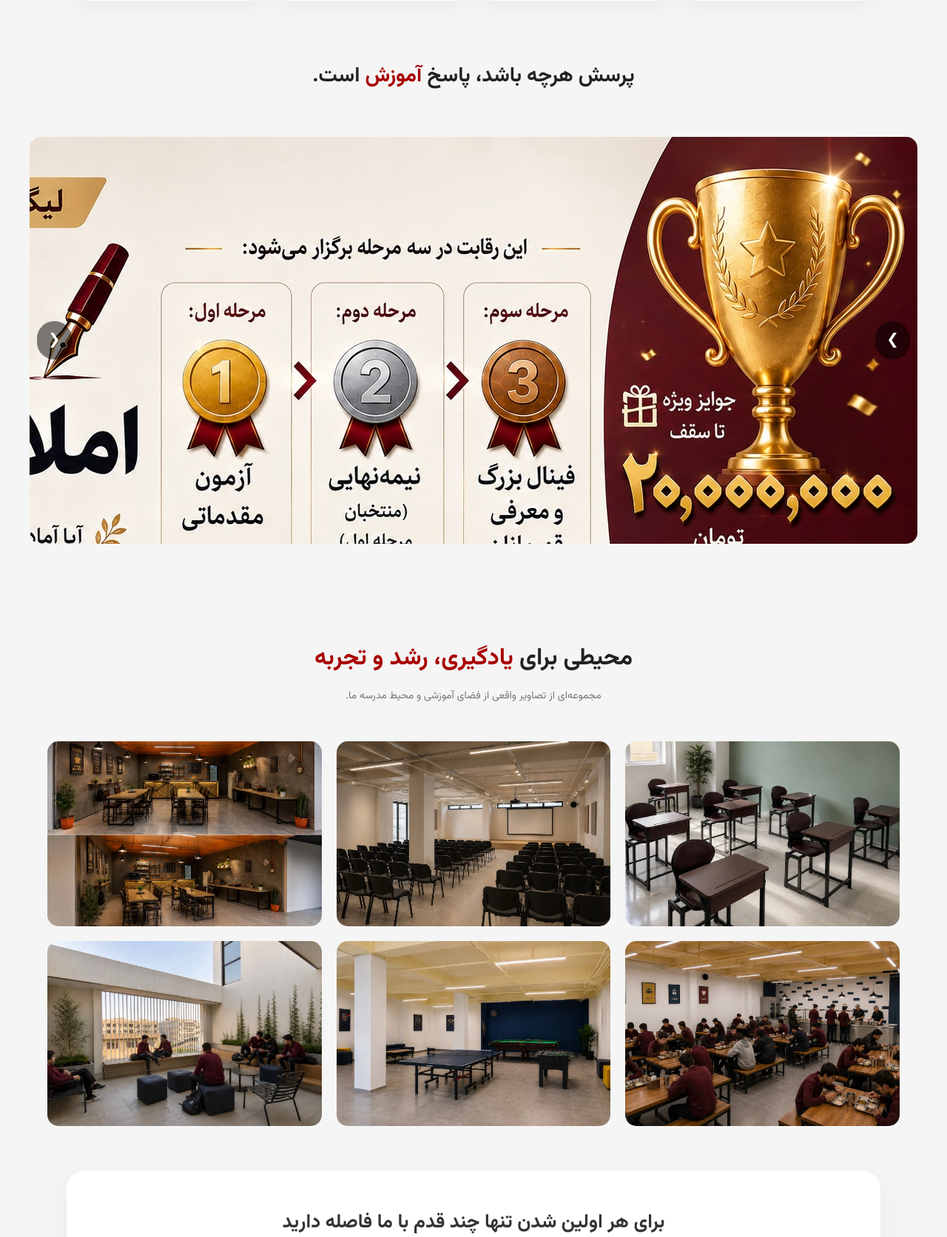
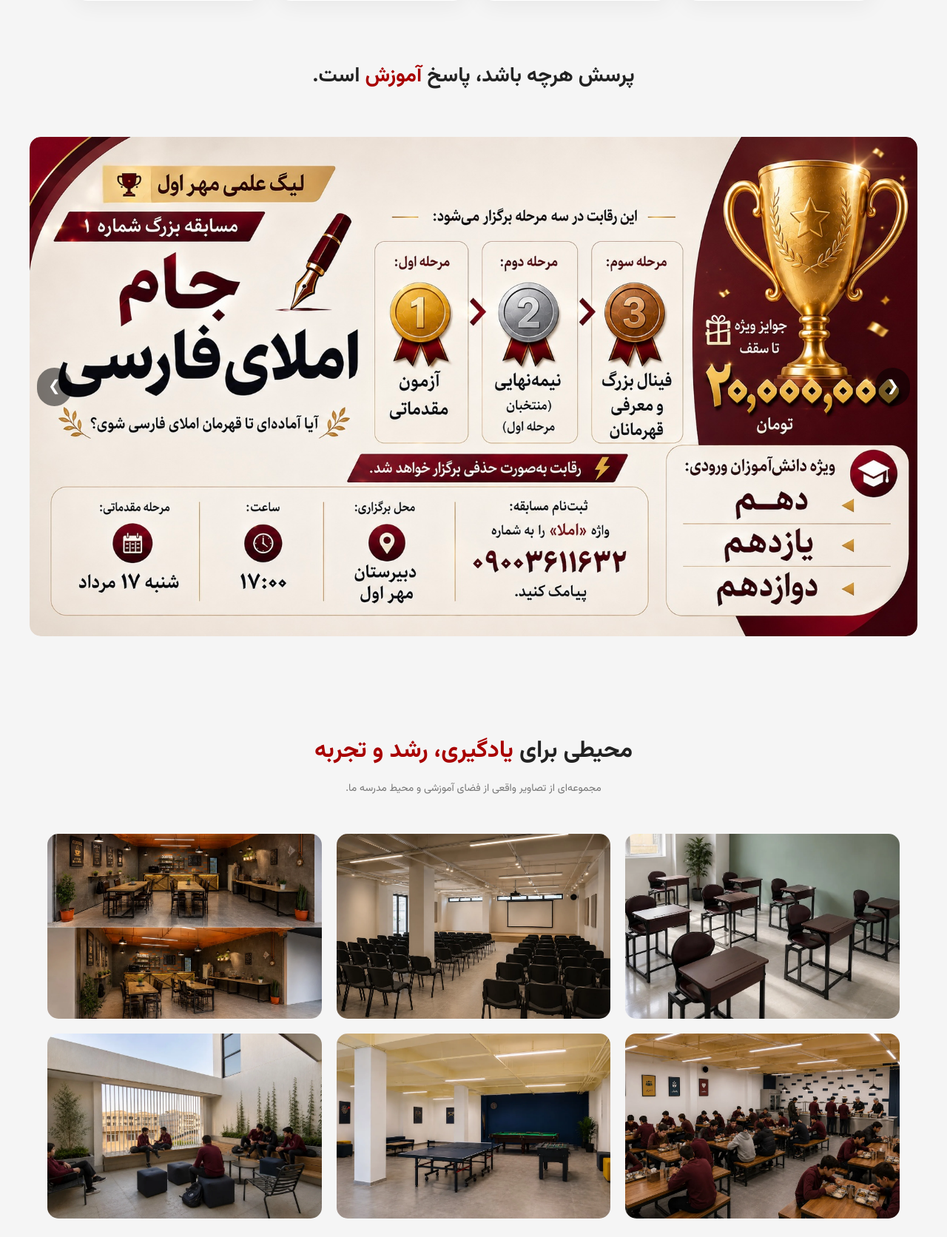
Before and after one commit to AmirrrrMH/MehrAval_Website, a Django app: page / in a window 1280 px wide. Shown: the part 1535-3207 px from the top of the page at 74% size. Run offline with Django 5.2, Linux system fonts and the light colour scheme; some web fonts are replaced.

Commit message:
add banner to site

```diff
--- a/static/website/css/style.css
+++ b/static/website/css/style.css
@@ -548,7 +548,7 @@ body {
     position: relative;
     width: 100%;
     max-width: 1200px;
-    max-height: 550px;
+
     margin: 40px auto;
     overflow: hidden;
     border-radius:15px ;
@@ -571,6 +571,12 @@ body {
 
 .slide.active {
     display: block;
+}
+.slide img {
+    display: block;
+    width: 100%;
+    height: auto;
+    border-radius: 15px;
 }
 
 /* دکمه‌ها */
--- a/website/templates/website/index.html
+++ b/website/templates/website/index.html
@@ -111,8 +111,8 @@
                 </div>
             </div>
 
-            <button class="prev" onclick="prevSlide()">❮</button>
-            <button class="next" onclick="nextSlide()">❯</button>
+            <button class="prev" onclick="prevSlide()">❯</button>
+            <button class="next" onclick="nextSlide()">❮</button>
 
         </div>
 
```
